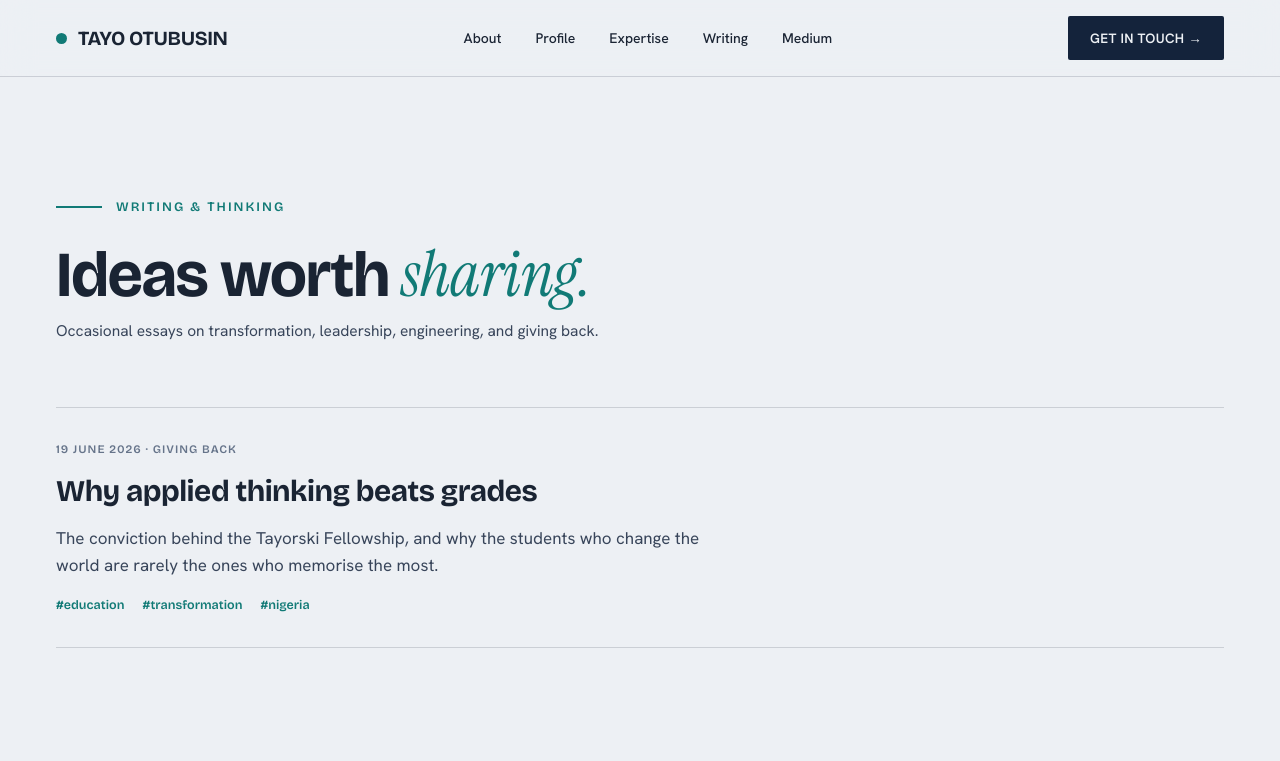
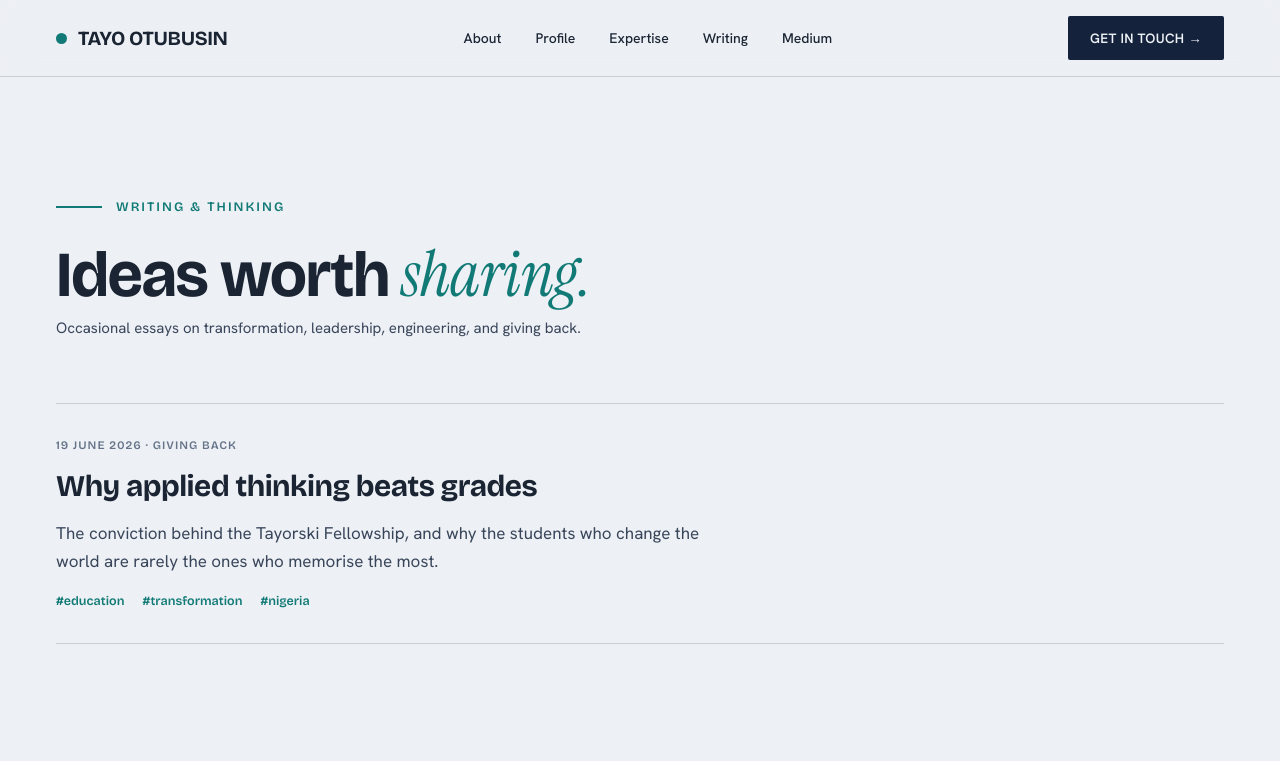
Before and after one commit to aotubusin/tayootubusin-site, an Eleventy site: page src/blog.njk in a window 1280 px wide. Shown: the top 761 px of the page. Built offline with nearby package versions, Linux system fonts and the light colour scheme; Eleventy itself is replaced by a stand-in of ours; files that its build step writes are made by us from their sources.

Commit message:
Update style.css

```diff
--- a/src/assets/style.css
+++ b/src/assets/style.css
@@ -1,3 +1,4 @@
+  /* style.css v2 - blog hierarchy + mobile stacking */
   :root {
     --paper: #edf0f4;
     --paper-2: #e0e5ec;
@@ -240,7 +241,7 @@
   @media (max-width: 560px) { .wrap { padding: 0 22px; } .impact-grid { grid-template-columns: 1fr; } .istat { border-left: none; padding-left: 0; border-top: 1px solid rgba(237,240,244,0.18); padding-top: 26px; } .istat:first-child { border-top: none; padding-top: 0; } }
 
   /* BLOG listing + post pages */
-  .blog-intro { max-width: none; font-size: 15.5px; margin-top: 12px; }
+  p.lead-p.blog-intro { max-width: none; font-size: 15px; margin-top: 10px; line-height: 1.5; }
   .blog-list { margin-top: 64px; border-top: 1px solid var(--line); }
   .blog-item { display: block; padding: 32px 0; border-bottom: 1px solid var(--line); text-decoration: none; transition: padding-left .25s ease; }
   .blog-item:hover { padding-left: 12px; }
```
